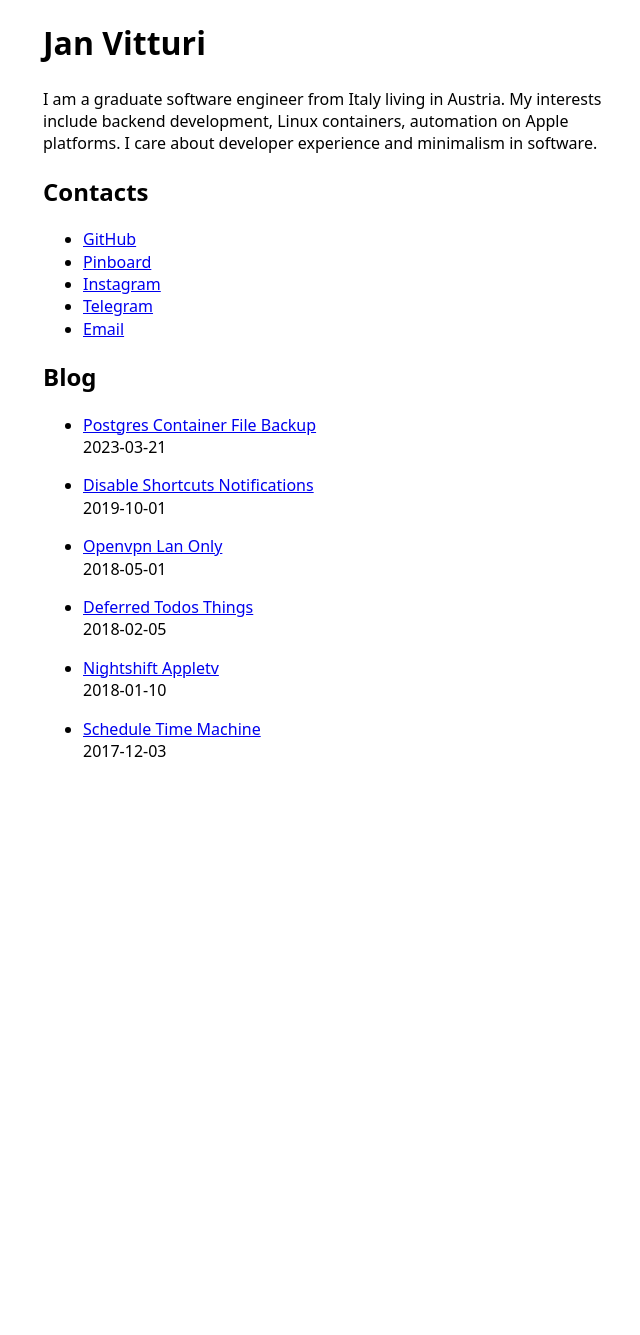
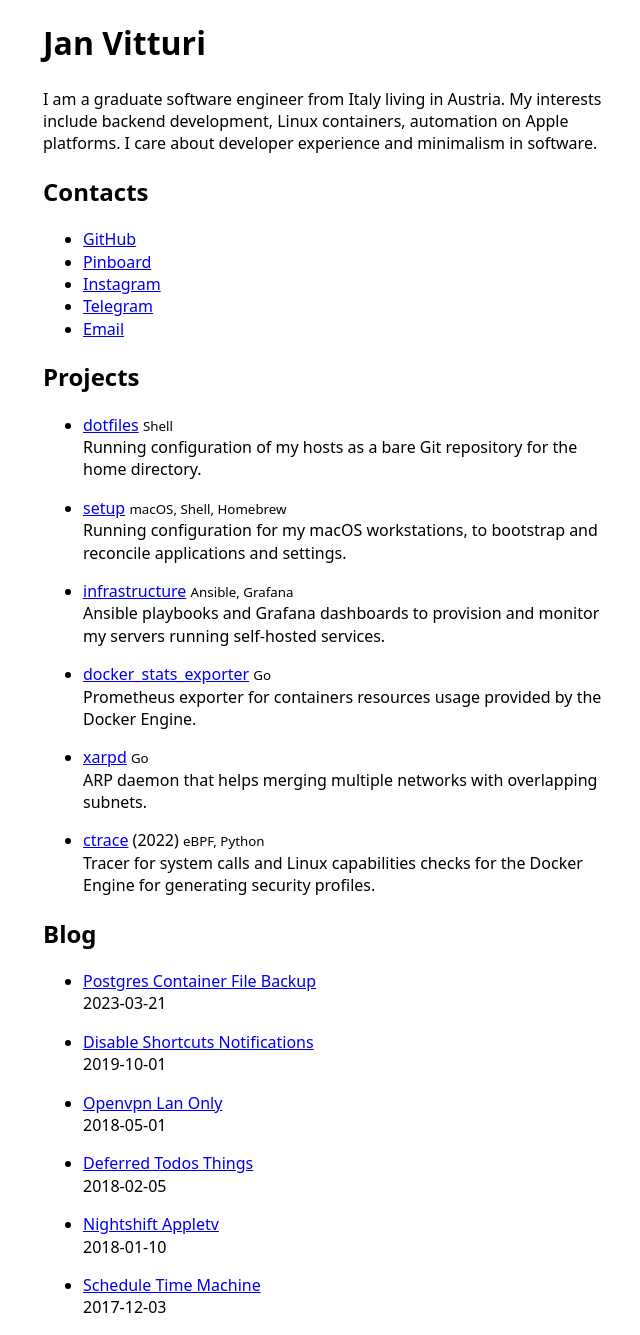
Before and after one commit to jan4843/janv.it, a Jekyll site: the page built from index.md, in a window 1280 px wide. Shown: the whole page, without its empty margins (309-949 px from the left). Built offline with Jekyll 4.4.1, drawn with Linux system fonts in a browser that asks for light colours; our own code applies the rules of GitHub Pages for plain Markdown files; before the commit the page ends 900 px from its top, so only the background shows below that.

Commit message:
Add projects to index

```diff
--- a/index.md
+++ b/index.md
@@ -10,6 +10,39 @@
     url: https://t.me/jan4843
   - name: Email
     url: mailto:vitturi.jan@gmail.com
+
+projects:
+  - name: dotfiles
+    tags: [Shell]
+    url: https://github.com/jan4843/dotfiles
+    description: |
+      Running configuration of my hosts as a bare Git repository for the home directory.
+  - name: setup
+    tags: [macOS, Shell, Homebrew]
+    url: https://github.com/jan4843/setup
+    description: |
+      Running configuration for my macOS workstations, to bootstrap and reconcile applications and settings.
+  - name: infrastructure
+    tags: [Ansible, Grafana]
+    url: https://github.com/jan4843/infrastructure
+    description: |
+      Ansible playbooks and Grafana dashboards to provision and monitor my servers running self-hosted services.
+  - name: docker_stats_exporter
+    tags: [Go]
+    url: https://github.com/jan4843/docker_stats_exporter
+    description: |
+      Prometheus exporter for containers resources usage provided by the Docker Engine.
+  - name: xarpd
+    tags: [Go]
+    url: https://github.com/jan4843/xarpd
+    description: |
+      ARP daemon that helps merging multiple networks with overlapping subnets.
+  - name: ctrace
+    date: 2022
+    tags: [eBPF, Python]
+    url: https://github.com/jan4843/ctrace
+    description: |
+      Tracer for system calls and Linux capabilities checks for the Docker Engine for generating security profiles.
 ---
 
 # Jan Vitturi
@@ -22,6 +55,13 @@
 - [{{ contact.name }}]({{ contact.url }})
 {% endfor %}
 
+## Projects
+
+{% for project in page.projects %}
+- [{{ project.name }}]({{ project.url }}) {% if project.date %}({{ project.date }}){% endif %} <small>{{ project.tags | join: ', ' }}</small>
+{{ project.description }}
+{% endfor %}
+
 ## Blog
 
 {% for post in site.posts %}
```
